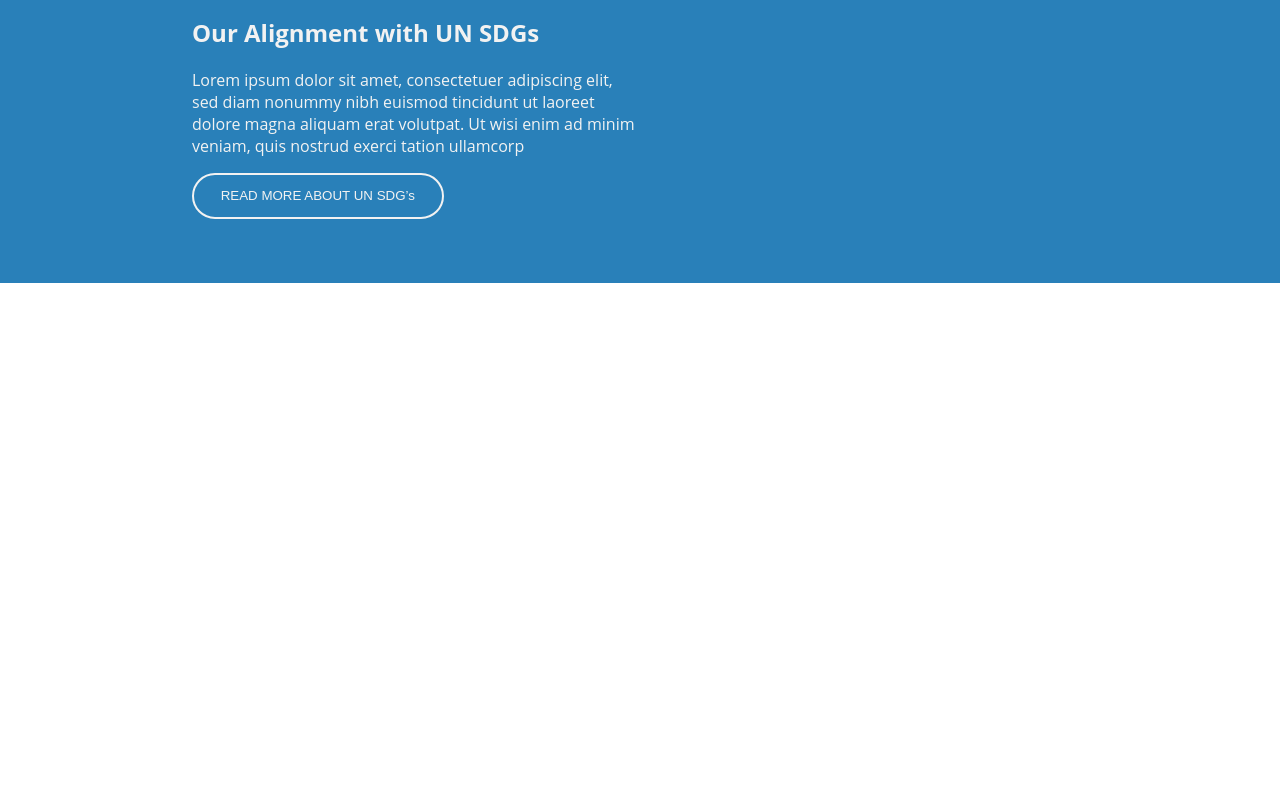
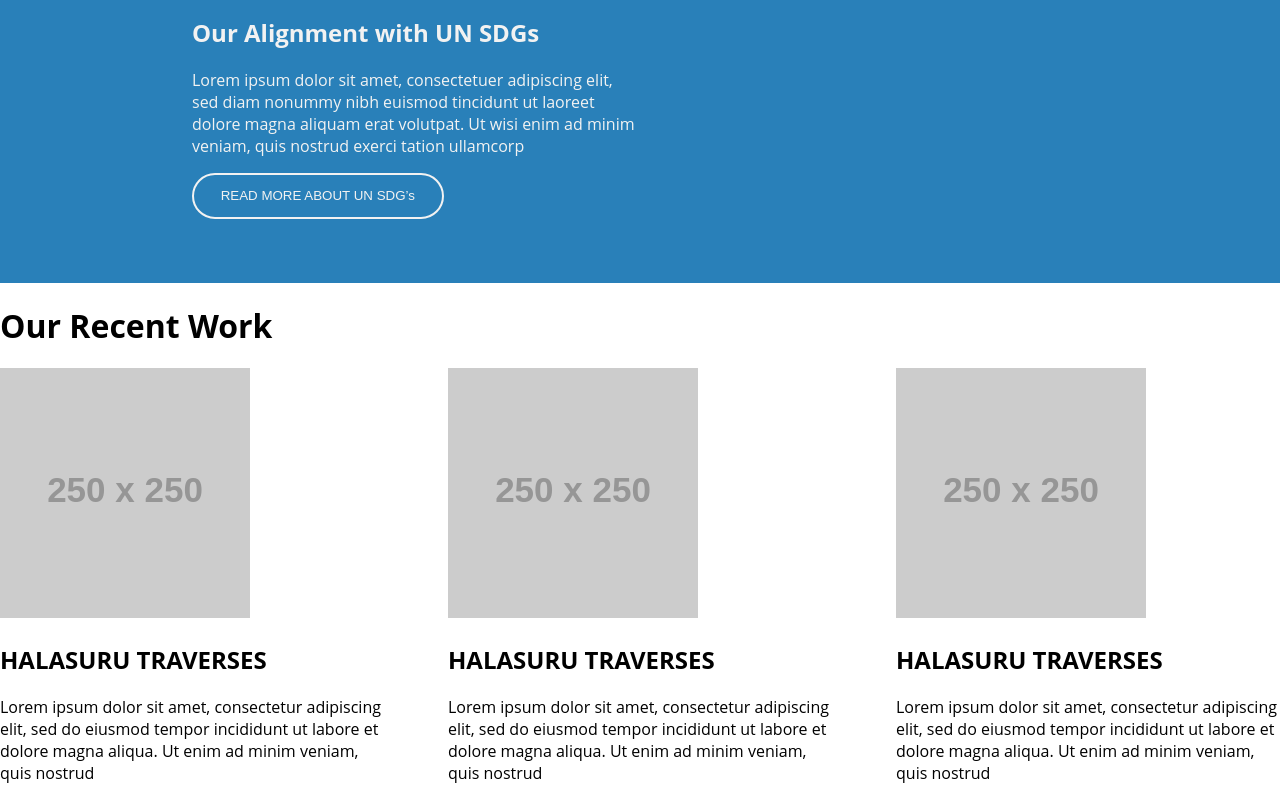
Before and after one commit to anianroid/ycf_bp, a React app: page / in a window 1280 px wide. Shown: the part 2703-3503 px from the top of the page. Before the commit the page ends 2986 px from the top, so only its background shows below. Built offline with nearby package versions, Linux system fonts and the light colour scheme; placeholder pictures from the web are drawn by us.

Commit message:
Add : section : ourwork

```diff
--- a/public/index.html
+++ b/public/index.html
@@ -20,7 +20,7 @@
       work correctly both with client-side routing and a non-root public URL.
       Learn how to configure a non-root public URL by running `npm run build`.
     -->
-	<title>React App</title>
+	<title>YCF</title>
 </head>
 
 <body>
--- a/src/NavBar.js
+++ b/src/NavBar.js
@@ -12,7 +12,7 @@
             <a>Our Work</a>
           </div>
           <div>
-            <img src="http://via.placeholder.com/140x140" />
+            <img alt="landingimage" src="http://via.placeholder.com/140x140" />
           </div>
           <div>
             <a>Get Involved</a>
--- /dev/null
+++ b/src/OurWork.js
@@ -0,0 +1,33 @@
+import React from "react";
+import PictureCard from "./PictureCard";
+
+class OurWork extends React.Component {
+  render() {
+    return (
+      <div>
+        <div>
+          <h1>Our Recent Work</h1>
+        </div>
+        <div className="grid-wrapper">
+          <PictureCard
+            imageUrl="http://via.placeholder.com/250x250"
+            title="HALASURU TRAVERSES"
+            text="Lorem ipsum dolor sit amet, consectetur adipiscing elit, sed do eiusmod tempor incididunt ut labore et dolore magna aliqua. Ut enim ad minim veniam, quis nostrud"
+          />
+          <PictureCard
+            imageUrl="http://via.placeholder.com/250x250"
+            title="HALASURU TRAVERSES"
+            text="Lorem ipsum dolor sit amet, consectetur adipiscing elit, sed do eiusmod tempor incididunt ut labore et dolore magna aliqua. Ut enim ad minim veniam, quis nostrud"
+          />
+          <PictureCard
+            imageUrl="http://via.placeholder.com/250x250"
+            title="HALASURU TRAVERSES"
+            text="Lorem ipsum dolor sit amet, consectetur adipiscing elit, sed do eiusmod tempor incididunt ut labore et dolore magna aliqua. Ut enim ad minim veniam, quis nostrud"
+          />
+        </div>
+      </div>
+    );
+  }
+}
+
+export default OurWork;
--- /dev/null
+++ b/src/PictureCard.js
@@ -0,0 +1,19 @@
+import React from "react";
+
+class PictureCard extends React.Component {
+  render() {
+    return (
+      <div>
+        <div>
+          <img alt="work-img" src={this.props.imageUrl} />
+        </div>
+        <div>
+          <h2>{this.props.title}</h2>
+          <p>{this.props.text}</p>
+        </div>
+      </div>
+    );
+  }
+}
+
+export default PictureCard;
--- a/src/index.js
+++ b/src/index.js
@@ -4,6 +4,7 @@
 import NavBar from "./NavBar";
 import Approach from "./Approach";
 import Section from "./DefaultSection";
+import OurWork from "./OurWork.js";
 require("./styles.css");
 
 const App = () => (
@@ -15,6 +16,7 @@
     <Home />
     <Approach />
     <Section />
+    <OurWork />
   </div>
 );
 
--- a/src/styles.css
+++ b/src/styles.css
@@ -101,6 +101,18 @@
 .img-circle > img {
   border-radius: 100%;
 }
+
+.grid-wrapper {
+  display: grid;
+  grid-template-columns: repeat(auto-fit, minmax(250px, 1fr));
+  grid-template-rows: repeat(auto-fit, minmax(300px, 1fr));
+  grid-gap: 5%;
+}
+.grid-wrapper > div {
+  justify-content: center;
+  align-items: center;
+}
+
 @media only screen and (max-width: 500px) {
   .approach-wrapper {
     padding: 2em 2%;
```
